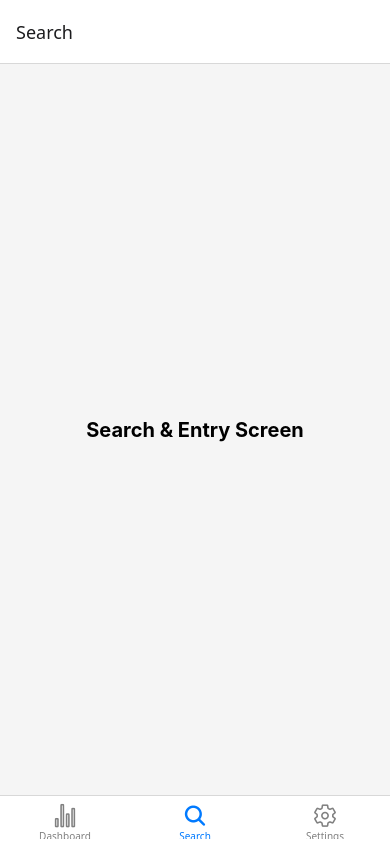
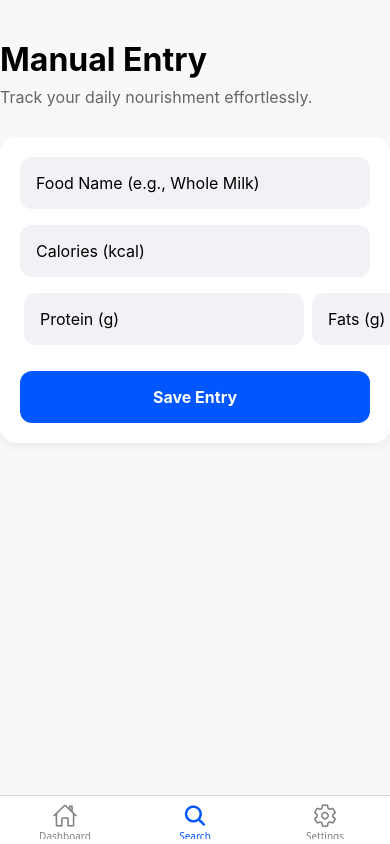
Before and after one commit to MikeyMurim/CalorieApp, a React Native app: screen /Search in a window 390 px wide. Built offline with nearby package versions, Linux system fonts and the light colour scheme.

Commit message:
Got the manuel entry working

```diff
--- a/App.js
+++ b/App.js
@@ -1,44 +1,46 @@
 import React from 'react';
-import { StatusBar } from 'expo-status-bar';
 import { NavigationContainer } from '@react-navigation/native';
 import { createBottomTabNavigator } from '@react-navigation/bottom-tabs';
-import { Ionicons } from '@expo/vector-icons'; // Built-in with Expo
+import { Ionicons } from '@expo/vector-icons';
 
-// Importing your created screens
-import DashboardScreen from './dashboard';
+// Import your Screens
+import DashboardScreen from './DashboardScreen';
 import SearchScreen from './SearchScreen';
-import SettingsScreen from './settingscreen';
+import SettingsScreen from './SettingsScreen';
+
+// Import the Context Provider (Step A)
+import { CalorieProvider } from './CalorieContext';
 
 const Tab = createBottomTabNavigator();
 
 export default function App() {
   return (
+    // Step B: Wrap the entire navigation structure in the Provider
+    <CalorieProvider>
       <NavigationContainer>
         <Tab.Navigator
           screenOptions={({ route }) => ({
             tabBarIcon: ({ focused, color, size }) => {
               let iconName;
-
               if (route.name === 'Dashboard') {
-              iconName = focused ? 'stats-chart' : 'stats-chart-outline';
+                iconName = focused ? 'home' : 'home-outline';
               } else if (route.name === 'Search') {
                 iconName = focused ? 'search' : 'search-outline';
               } else if (route.name === 'Settings') {
                 iconName = focused ? 'settings' : 'settings-outline';
               }
-
               return <Ionicons name={iconName} size={size} color={color} />;
             },
-          tabBarActiveTintColor: '#007AFF', // Standard iOS Blue
+            tabBarActiveTintColor: '#0056FF', // Matching your blue accent colour
             tabBarInactiveTintColor: 'gray',
-          headerShown: true,
+            headerShown: false, // Hides the top header for a cleaner look
           })}
         >
           <Tab.Screen name="Dashboard" component={DashboardScreen} />
           <Tab.Screen name="Search" component={SearchScreen} />
           <Tab.Screen name="Settings" component={SettingsScreen} />
         </Tab.Navigator>
-      <StatusBar style="auto" />
       </NavigationContainer>
+    </CalorieProvider>
   );
 }
--- /dev/null
+++ b/CalorieContext.js
@@ -0,0 +1,20 @@
+import React, { createContext, useState } from 'react';
+
+// 1. Initialize the Context
+export const CalorieContext = createContext();
+
+// 2. Create the Provider Component
+export const CalorieProvider = ({ children }) => {
+  const [dailyCalories, setDailyCalories] = useState(0);
+
+  // Function to add new calories to the total
+  const addCalories = (amount) => {
+    setDailyCalories(prev => prev + parseInt(amount || 0));
+  };
+
+  return (
+    <CalorieContext.Provider value={{ dailyCalories, addCalories }}>
+      {children}
+    </CalorieContext.Provider>
+  );
+};
--- /dev/null
+++ b/DashboardScreen.js
@@ -0,0 +1,58 @@
+import React, { useContext } from 'react';
+import { View, Text, StyleSheet, SafeAreaView } from 'react-native';
+
+// Import the Context to read the global state
+import { CalorieContext } from './CalorieContext';
+
+export default function DashboardScreen() {
+  // Read the dailyCalories variable from your global state
+  const { dailyCalories } = useContext(CalorieContext);
+
+  return (
+    <SafeAreaView style={styles.container}>
+      <Text style={styles.headerTitle}>Dashboard</Text>
+
+      <View style={styles.card}>
+        <Text style={styles.cardTitle}>Total Calories Today</Text>
+        {/* Display the dynamic state variable here */}
+        <Text style={styles.calorieText}>{dailyCalories} kcal</Text>
+      </View>
+    </SafeAreaView>
+  );
+}
+
+const styles = StyleSheet.create({
+  container: {
+    flex: 1,
+    backgroundColor: '#F7F8FA',
+    padding: 20,
+  },
+  headerTitle: {
+    fontSize: 32,
+    fontWeight: 'bold',
+    color: '#000',
+    marginBottom: 20,
+    marginTop: 40,
+  },
+  card: {
+    backgroundColor: '#FFF',
+    borderRadius: 16,
+    padding: 24,
+    alignItems: 'center',
+    shadowColor: '#000',
+    shadowOffset: { width: 0, height: 4 },
+    shadowOpacity: 0.05,
+    shadowRadius: 10,
+    elevation: 3,
+  },
+  cardTitle: {
+    fontSize: 18,
+    color: '#666',
+    marginBottom: 8,
+  },
+  calorieText: {
+    fontSize: 48,
+    fontWeight: 'bold',
+    color: '#0056FF',
+  },
+});
--- a/SearchScreen.js
+++ b/SearchScreen.js
@@ -1,23 +1,163 @@
-import React from 'react';
-import { View, Text, StyleSheet } from 'react-native';
+import React, { useContext, useState } from 'react';
+import {
+  View,
+  Text,
+  TextInput,
+  TouchableOpacity,
+  StyleSheet,
+  Alert,
+  SafeAreaView
+} from 'react-native';
+
+// Import the Context to access your global functions
+import { CalorieContext } from './CalorieContext';
 
 export default function SearchScreen() {
+  // Step C: Access the addCalories function from your Context
+  const { addCalories } = useContext(CalorieContext);
+
+  // Local state to hold form inputs
+  const [foodName, setFoodName] = useState('');
+  const [calories, setCalories] = useState('');
+  const [protein, setProtein] = useState('');
+  const [fats, setFats] = useState('');
+  const [carbs, setCarbs] = useState('');
+
+  // Validation Logic (Week 3 Goal)
+  const handleSave = () => {
+    // 1. Check if the name is empty
+    if (!foodName.trim()) {
+      Alert.alert("Validation Error", "Please enter a food name.");
+      return;
+    }
+
+    // 2. Check if calories is a valid, positive number
+    const calorieValue = parseInt(calories);
+    if (isNaN(calorieValue) || calorieValue <= 0) {
+      Alert.alert("Validation Error", "Please enter a valid number for calories.");
+      return;
+    }
+
+    // 3. Update the global state
+    addCalories(calorieValue);
+
+    // 4. Success feedback
+    Alert.alert("Success", `${foodName} added! (${calorieValue} kcal)`);
+
+    // 5. Clear the form fields for the next entry
+    setFoodName('');
+    setCalories('');
+    setProtein('');
+    setFats('');
+    setCarbs('');
+  };
+
   return (
-    <View style={styles.container}>
-      <Text style={styles.text}>Search & Entry Screen</Text>
-    </View>
+    <SafeAreaView style={styles.container}>
+      <Text style={styles.headerTitle}>Manual Entry</Text>
+      <Text style={styles.subText}>Track your daily nourishment effortlessly.</Text>
+
+      <View style={styles.formContainer}>
+        <TextInput
+          style={styles.input}
+          placeholder="Food Name (e.g., Whole Milk)"
+          value={foodName}
+          onChangeText={setFoodName}
+        />
+        <TextInput
+          style={styles.input}
+          placeholder="Calories (kcal)"
+          value={calories}
+          onChangeText={setCalories}
+          keyboardType="numeric"
+        />
+
+        <View style={styles.macroRow}>
+          <TextInput
+            style={[styles.input, styles.macroInput]}
+            placeholder="Protein (g)"
+            value={protein}
+            onChangeText={setProtein}
+            keyboardType="numeric"
+          />
+          <TextInput
+            style={[styles.input, styles.macroInput]}
+            placeholder="Fats (g)"
+            value={fats}
+            onChangeText={setFats}
+            keyboardType="numeric"
+          />
+          <TextInput
+            style={[styles.input, styles.macroInput]}
+            placeholder="Carbs (g)"
+            value={carbs}
+            onChangeText={setCarbs}
+            keyboardType="numeric"
+          />
+        </View>
+
+        <TouchableOpacity style={styles.button} onPress={handleSave}>
+          <Text style={styles.buttonText}>Save Entry</Text>
+        </TouchableOpacity>
+      </View>
+    </SafeAreaView>
   );
 }
 
+// Styling inspired by your Apple/Google Design goals
 const styles = StyleSheet.create({
   container: {
     flex: 1,
-    justifyContent: 'center',
+    backgroundColor: '#F7F8FA', // Light grey background from your wireframe
+    padding: 20,
+  },
+  headerTitle: {
+    fontSize: 32,
+    fontWeight: 'bold',
+    color: '#000',
+    marginBottom: 8,
+    marginTop: 40,
+  },
+  subText: {
+    fontSize: 16,
+    color: '#666',
+    marginBottom: 30,
+  },
+  formContainer: {
+    backgroundColor: '#FFF',
+    borderRadius: 16,
+    padding: 20,
+    shadowColor: '#000',
+    shadowOffset: { width: 0, height: 4 },
+    shadowOpacity: 0.05,
+    shadowRadius: 10,
+    elevation: 3, // For Android shadow
+  },
+  input: {
+    backgroundColor: '#F0F2F5',
+    borderRadius: 12,
+    padding: 16,
+    marginBottom: 16,
+    fontSize: 16,
+  },
+  macroRow: {
+    flexDirection: 'row',
+    justifyContent: 'space-between',
+  },
+  macroInput: {
+    flex: 1,
+    marginHorizontal: 4, // Spaces out the three macro boxes evenly
+  },
+  button: {
+    backgroundColor: '#0056FF', // Your bright blue accent
+    borderRadius: 12,
+    padding: 16,
     alignItems: 'center',
-    backgroundColor: '#f5f5f5',
+    marginTop: 10,
   },
-  text: {
-    fontSize: 20,
+  buttonText: {
+    color: '#FFF',
+    fontSize: 16,
     fontWeight: 'bold',
-  }
+  },
 });
--- a/dashboard.js
+++ /dev/null
@@ -1,23 +0,0 @@
-import React from 'react';
-import { View, Text, StyleSheet } from 'react-native';
-
-export default function DashboardScreen() {
-  return (
-    <View style={styles.container}>
-      <Text style={styles.text}>Dashboard Screen</Text>
-    </View>
-  );
-}
-
-const styles = StyleSheet.create({
-  container: {
-    flex: 1,
-    justifyContent: 'center',
-    alignItems: 'center',
-    backgroundColor: '#f5f5f5',
-  },
-  text: {
-    fontSize: 20,
-    fontWeight: 'bold',
-  }
-});
```
Also changed, not shown: SettingsScreen.js (renamed from settingscreen.js). Lines whose indentation alone changed are shown as unchanged.
